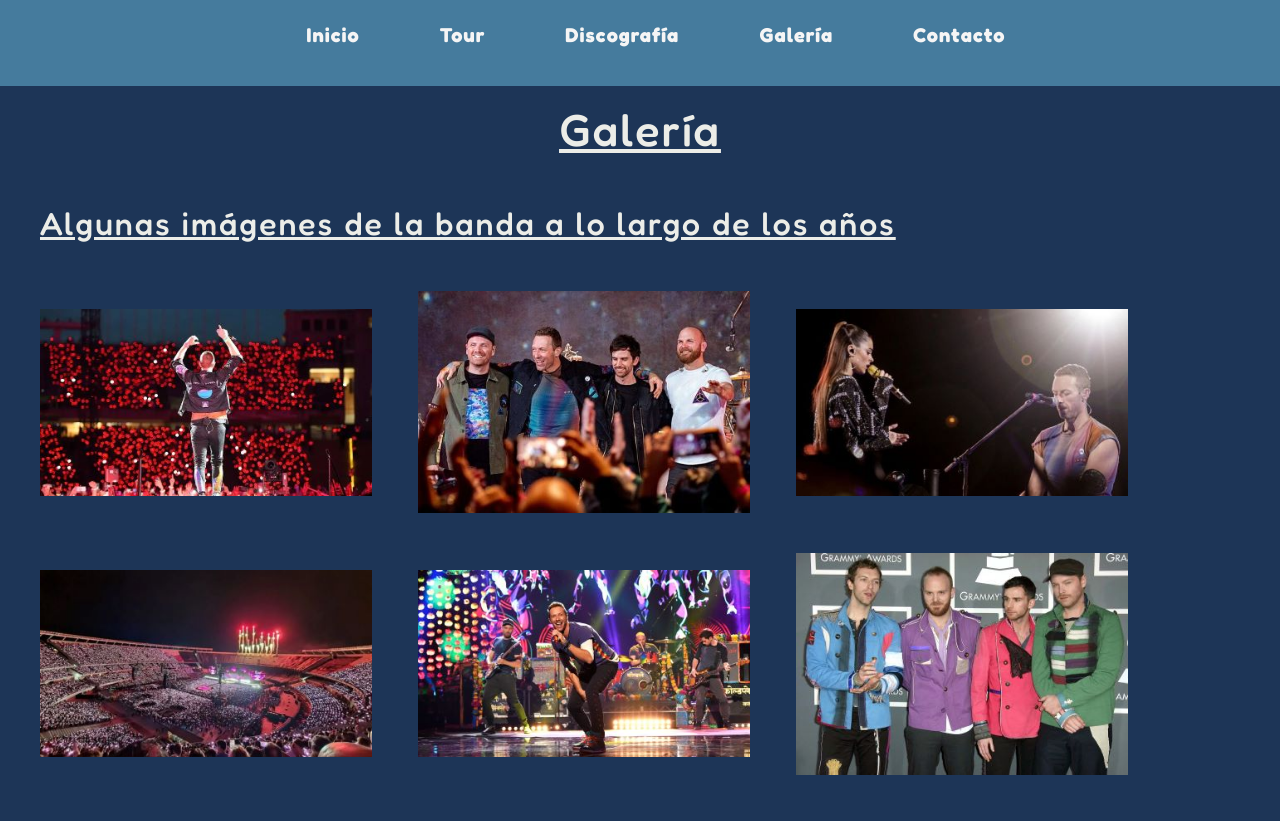
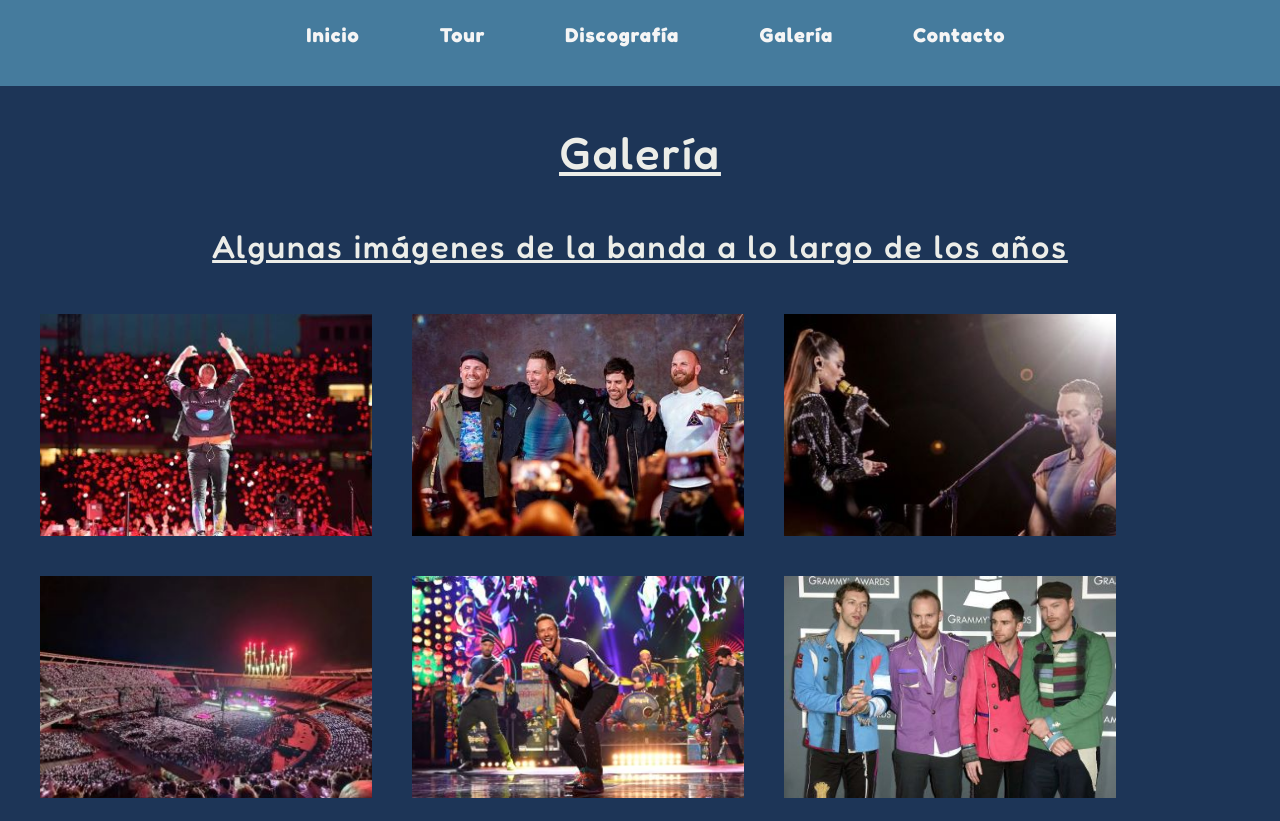
Before and after one commit to nahueldesoza/proyecto-coldplay, a website: page pages/galeria.html in a window 1280 px wide. Shown: the top 821 px of the page. Drawn offline with nearby package versions, Linux system fonts and the light colour scheme.

Commit message:
galeria img mejorada

```diff
--- a/css/style.css
+++ b/css/style.css
@@ -141,21 +141,14 @@ h2{
     margin: 20px;
 }
 #galeria{
-    display: grid;
-    grid-template-columns: repeat(3,1fr);
-    grid-template-rows: 20% 40% 40%;
-    justify-content:center;
+    display: flex;
+    flex-direction: column;
     align-items: center;
-    grid-template-areas:
-    "titulo titulo titulo"
-    "galeria galeria galeria"
-    "galeria galeria galeria";
-}
-#galeria-titulo{
-    grid-area: titulo;
+
 }
 #galeria-fotos{
-    grid-area: galeria;
+    display: flex;
+    flex-wrap: wrap;
 }
 #galeria-fotos img{
     width: 30%;
```
